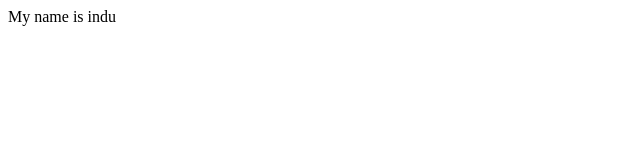
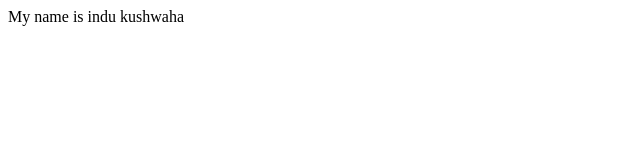
Before and after one commit to goforindu/git_tut, a plain HTML site: page index.html in a window 1280 px wide. Shown: the full height of the page, 0-640 px from the left. Drawn offline with Linux system fonts and the light colour scheme.

Commit message:
added last name to it

```diff
--- a/index.html
+++ b/index.html
@@ -1,5 +1,5 @@
 <html>
 <head></head>
 <body>
-<p>My name is indu</p></body>
+<p>My name is indu kushwaha</p></body>
 </html>
```
